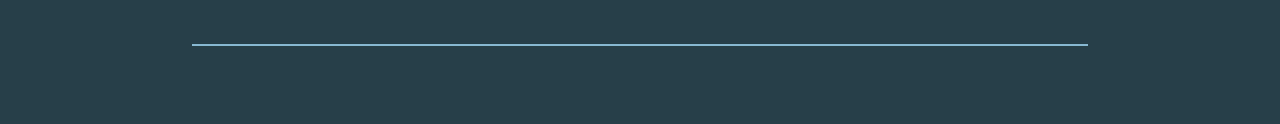
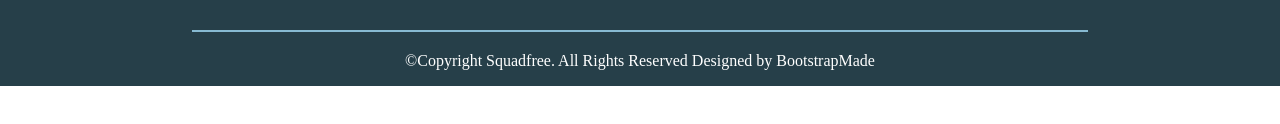
Before and after one commit to walidchahidan/Squad, a plain HTML site: page index.html in a window 1280 px wide. Shown: the part 6289-6413 px from the top of the page. After the commit the page ends 6375 px from the top, so only its background shows below. Drawn offline with Linux system fonts and the light colour scheme; a web font is replaced by a local one.

Commit message:
squadfree

```diff
--- a/css/style.css
+++ b/css/style.css
@@ -375,9 +375,17 @@ header ul>li>a{
     display: inline;
     margin: 10px;
 
+
 }
+
 .portfolio a{
     text-decoration: none;
+
+}
+.portfolio a:hover{
+    background-color: transparent;
+    color: #3C91B6;
+
 }
 .portfolio ul{
     display: block;
@@ -536,9 +544,11 @@ form button{
 footer{
 
     position: relative;
-    height: 400px;
+    /* height: 400px; */
     background-color: #263F49 ;
     color: white;
+    display: flex;
+    flex-direction: column;
 }
 footer .div_squadfree{
     position: absolute;
@@ -601,15 +611,14 @@ footer button{
     border: none;
     color: white;
 }
-footer::after{
+footer >p::before{
     content:" ";
 
     display: block;
-    margin: auto;
+
     position: relative;
-    border-top: 2px solid #87BAD2;
-    margin: auto;
+    border-bottom: 2px solid #87BAD2;
+    margin: 20px auto;
     width: 70%;
-    top: 320px;
-
+    /* top: 280px; */
 }
--- a/index.html
+++ b/index.html
@@ -229,7 +229,7 @@
         </section>
     </main>
     <footer>
-
+        <div>
          <div class="div_squadfree">
             <h2>Squadfree</h2>
             <p>Qui repudinate et eum dolores alias des eaz qui suscipit veniam execupturi quod.
@@ -276,7 +276,8 @@
 
 
          </aside>
-         <!-- <p>&copy;Copyright Squadfree. All Rights Reserved Designed by BootstrapMade</p> -->
+        </div>
+         <p>&copy;Copyright Squadfree. All Rights Reserved Designed by BootstrapMade</p>
     </footer>
     <a id="arrow-up" href="#"><i class="fa-solid fa-arrow-up"></i></a>
 </body>
```
